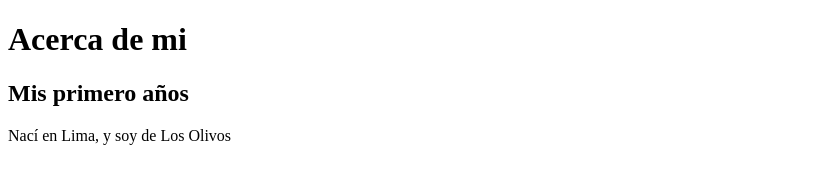
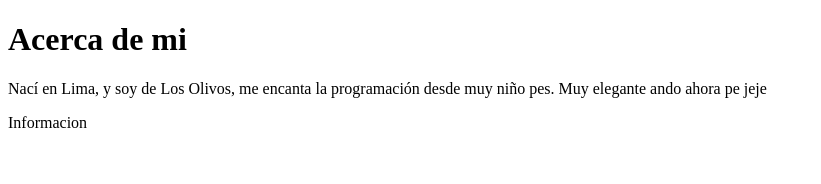
Before and after one commit to Jordinolan/demoidea-1, a plain HTML site: page index.html in a window 1280 px wide. Shown: the whole page, without its empty margins (0-821 px from the left). Drawn offline with Linux system fonts and the light colour scheme.

Commit message:
up date desde vs code

```diff
--- a/index.html
+++ b/index.html
@@ -10,12 +10,15 @@
     <h1> Acerca de mi</h1>
   </header>
   <main>
-    <h2>Mis primero años</h2>
     <article>
         <!--Descripción inicial corta-->
-        Nací en Lima, y soy de Los Olivos
+        Nací en Lima, y soy de Los Olivos, me encanta la programación desde muy niño pes.
+        Muy elegante ando ahora pe jeje
         <!--Fin de la descripción-->
     </article>
   </main>
+  <footer>
+    <p>Informacion</p>
+  </footer>
 </body>
 </html>
```
Also changed, not shown: assets/info.txt (added).
